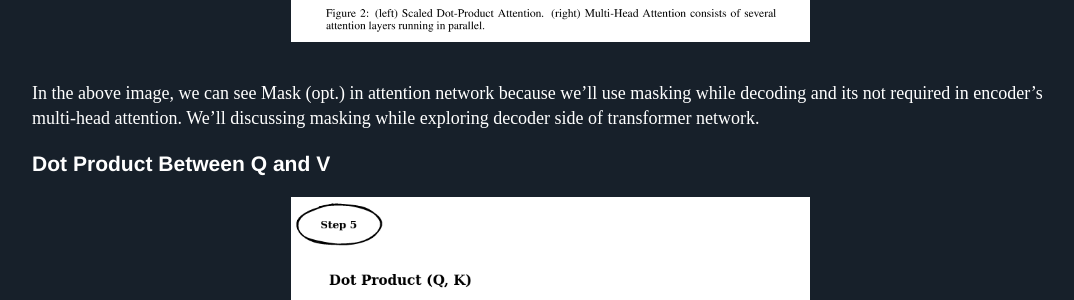
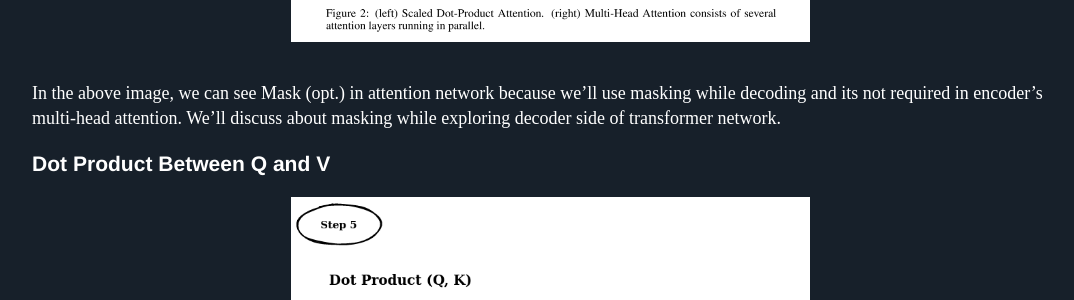
Before and after one commit to Mayurji/mayurji.github.io, a Jekyll site: the page built from _deep-learning/transformers.md, in a window 1280 px wide and 900 px high, scrolled down 4865 px. Shown: the part 177-477 px from the top of the window, without its empty margins (32-1106 px from the left). Built offline with Jekyll 4.4.1, drawn with Linux system fonts in a browser that asks for light colours; nearby versions of some CDN libraries; formulas are drawn with MathJax 3; comment, search, counter and statistics services are not loaded.

Commit message:
Update transformers.md

```diff
--- a/_deep-learning/transformers.md
+++ b/_deep-learning/transformers.md
@@ -88,7 +88,7 @@ Multi-head attention uses a specific attention mechanism called as self-attentio
 <img src="{{site.url}}/assets/images/transformer/transformer_architecture_2.png" style="zoom: 5%; background-color:#DCDCDC;"  width="50%" height=auto/><br>
 </center>
 
-In the above image, we can see Mask (opt.) in attention network because we’ll use masking while decoding and its not required in encoder’s multi-head attention. We’ll discussing masking while exploring decoder side of transformer network.
+In the above image, we can see Mask (opt.) in attention network because we’ll use masking while decoding and its not required in encoder’s multi-head attention. We’ll discuss about masking while exploring decoder side of transformer network.
 
 ### Dot Product Between Q and V
 
```
